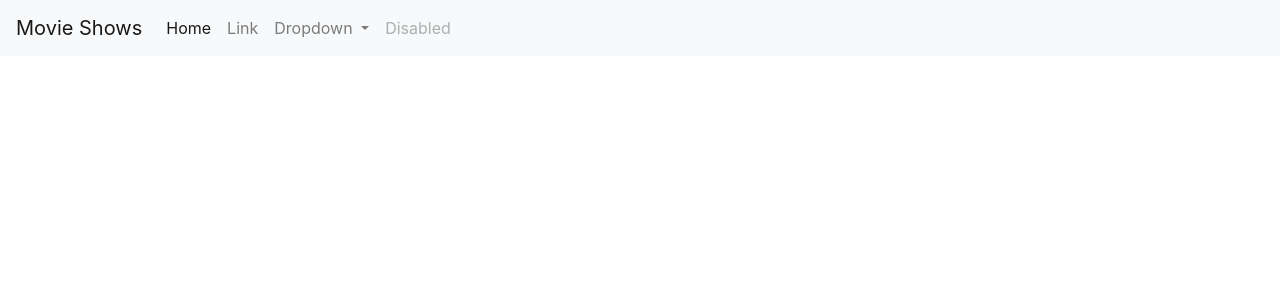
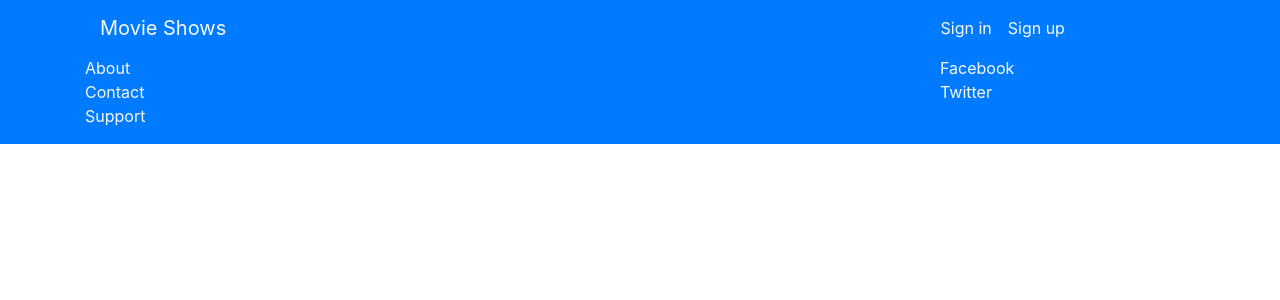
Before and after one commit to Horllymobile/Show_site, a Vue app: page / in a window 1280 px wide. Shown: the top 300 px of the page. Built offline with nearby package versions, Linux system fonts and the light colour scheme.

Commit message:
Add header and footer

```diff
--- a/package.json
+++ b/package.json
@@ -9,7 +9,9 @@
   },
   "dependencies": {
     "core-js": "^3.6.5",
-    "vue": "^2.6.11"
+    "vue": "^2.6.11",
+    "vue-resource": "^1.5.1",
+    "vue-router": "^3.3.4"
   },
   "devDependencies": {
     "@vue/cli-plugin-babel": "~4.4.0",
--- a/public/index.html
+++ b/public/index.html
@@ -6,6 +6,7 @@
   <meta http-equiv="X-UA-Compatible" content="IE=edge">
   <meta name="viewport" content="width=device-width,initial-scale=1.0">
   <link rel="icon" href="<%= BASE_URL %>favicon.ico">
+  <link rel="stylesheet" href="../src/assets/Styles/main.css">
   <link rel="stylesheet" href="https://stackpath.bootstrapcdn.com/bootstrap/4.4.1/css/bootstrap.min.css"
     integrity="sha384-Vkoo8x4CGsO3+Hhxv8T/Q5PaXtkKtu6ug5TOeNV6gBiFeWPGFN9MuhOf23Q9Ifjh" crossorigin="anonymous">
   <title><%= htmlWebpackPlugin.options.title %></title>
--- /dev/null
+++ b/src/assets/Styles/main.css
@@ -0,0 +1,3 @@
+/* .main{
+    min-height: calc(100vh - 56px - 88px) !important;
+} */
--- a/src/components/Header_Footer/Footer.vue
+++ b/src/components/Header_Footer/Footer.vue
@@ -0,0 +1,22 @@
+<template>
+    <footer class="bg-primary">
+        <div class="container">
+            <div class="row">
+                    <div class="col-lg-3">
+                        <ul class="list-unstyled">
+                            <li> <a href="#" class="text-light">About</a> </li>
+                            <li> <a href="#" class="text-light">Contact</a> </li>
+                            <li> <a href="#" class="text-light">Support</a> </li>
+                        </ul>
+                    </div>
+                    <div class="col-lg-6"></div>
+                    <div class="col-lg-3">
+                        <ul class="list-unstyled">
+                            <li> <a href="#" class="text-light">Facebook</a> </li>
+                            <li> <a href="#" class="text-light">Twitter</a> </li>
+                        </ul>
+                    </div>
+            </div>
+        </div>
+    </footer>
+</template>
--- a/src/components/Header_Footer/Header.vue
+++ b/src/components/Header_Footer/Header.vue
@@ -1,34 +1,27 @@
 <template>
 <div>
-    <nav class="navbar navbar-expand-lg navbar-light bg-light">
-        <a class="navbar-brand" href="#">Movie Shows</a>
+    <nav class="navbar row navbar-expand-lg navbar-light bg-primary">
+        <div class="container">
+            <div class="col-lg-3">
+                <a class="navbar-brand text-light" href="#">Movie Shows</a>
+            </div>
+
             <button class="navbar-toggler" type="button" data-toggle="collapse" data-target="#navbarSupportedContent" aria-controls="navbarSupportedContent" aria-expanded="false" aria-label="Toggle navigation">
                     <span class="navbar-toggler-icon"></span>
             </button>
-
+            <div class="col-lg-6"></div>
+            <div class="col-lg-3">
                 <div class="collapse navbar-collapse" id="navbarSupportedContent">
-            <ul class="navbar-nav mr-auto">
-                <li class="nav-item active">
-                    <a class="nav-link" href="#">Home <span class="sr-only">(current)</span></a>
+                    <ul class="navbar-nav mr-auto" >
+                        <li class="nav-item">
+                            <a class="nav-link text-light" href="#">Sign in</a>
                         </li>
                         <li class="nav-item">
-                    <a class="nav-link" href="#">Link</a>
-                </li>
-                <li class="nav-item dropdown">
-                    <a class="nav-link dropdown-toggle" href="#" id="navbarDropdown" role="button" data-toggle="dropdown" aria-haspopup="true" aria-expanded="false">
-                        Dropdown
-                    </a>
-                    <div class="dropdown-menu" aria-labelledby="navbarDropdown">
-                        <a class="dropdown-item" href="#">Action</a>
-                        <a class="dropdown-item" href="#">Another action</a>
-                        <div class="dropdown-divider"></div>
-                        <a class="dropdown-item" href="#">Something else here</a>
-                    </div>
-                </li>
-                <li class="nav-item">
-                    <a class="nav-link disabled" href="#" tabindex="-1" aria-disabled="true">Disabled</a>
+                            <a class="nav-link text-light" href="#">Sign up</a>
                         </li>
                     </ul>
+                </div>
+            </div>
         </div>
     </nav>
 </div>
--- a/src/components/Home/Home.vue
+++ b/src/components/Home/Home.vue
@@ -1,10 +1,13 @@
 <template>
     <div>
-        <compHeader/>
+        <compHeader />
+
+        <compFooter />
     </div>
 </template>
 <script>
 import compHeader from '../Header_Footer/Header.vue';
+import compFooter from '../Header_Footer/Footer.vue';
 export default {
     data() {
         return {
@@ -12,7 +15,13 @@ export default {
         }
     },
     components:{
-        compHeader
+        compHeader,
+        compFooter
     }
 }
 </script>
+
+
+<style scoped>
+    @import '../../assets/Styles/main.css';
+</style>
```
Also changed, not shown: 1 other file (tests, documents, lock files or other folders). Lines whose indentation alone changed are shown as unchanged.
